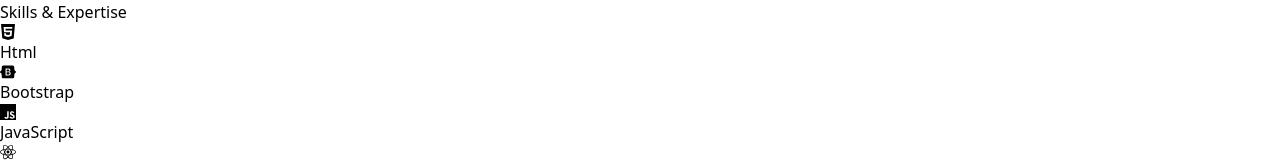
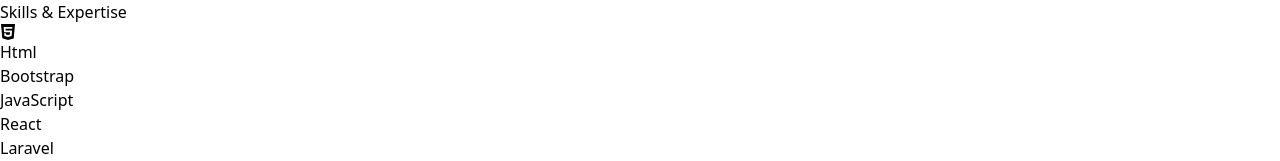
Before and after one commit to karanMalhii/My-portfolio, a React (Vite) app: page / in a window 1280 px wide. Shown: the part 666-827 px from the top of the page. Built offline with nearby package versions, Linux system fonts and the light colour scheme.

Commit message:
work on icons

```diff
--- a/src/component/pages/Skills.jsx
+++ b/src/component/pages/Skills.jsx
@@ -11,8 +11,6 @@
   SiBootstrap,
 } from "react-icons/si";
 
-import { AiFillTool } from "react-icons/ai"; // Example tool icon for Agile/Scrum
-
 export default function Skills() {
   return (
     <div>
@@ -25,7 +23,9 @@
             Skills &amp; Expertise
           </h2>
           <div className="grid grid-cols-2 md:grid-cols-4 gap-4 mt-4">
-            <SkillIcon icon={<SiHtml5 />} text="Html" />
+            <SkillIcon text="Html">
+              <SiHtml5 />
+            </SkillIcon>
             <SkillIcon icon={<SiBootstrap />} text="Bootstrap" />
             <SkillIcon icon={<SiJavascript />} text="JavaScript" />
             <SkillIcon icon={<SiReact />} text="React" />
@@ -41,10 +41,9 @@
 }
 
 // SkillIcon component to display each skill/language with its corresponding icon
-const SkillIcon = ({ icon: Icon, text }) => (
+const SkillIcon = ({ icon, text, children }) => (
   <div className="flex items-center mt-1  ">
-    <span className="mr-2 text-2xl ">{Icon}</span>
-
+    <span className="mr-2 text-2xl ">{children}</span>
     <span>{text}</span>
   </div>
 );
```
